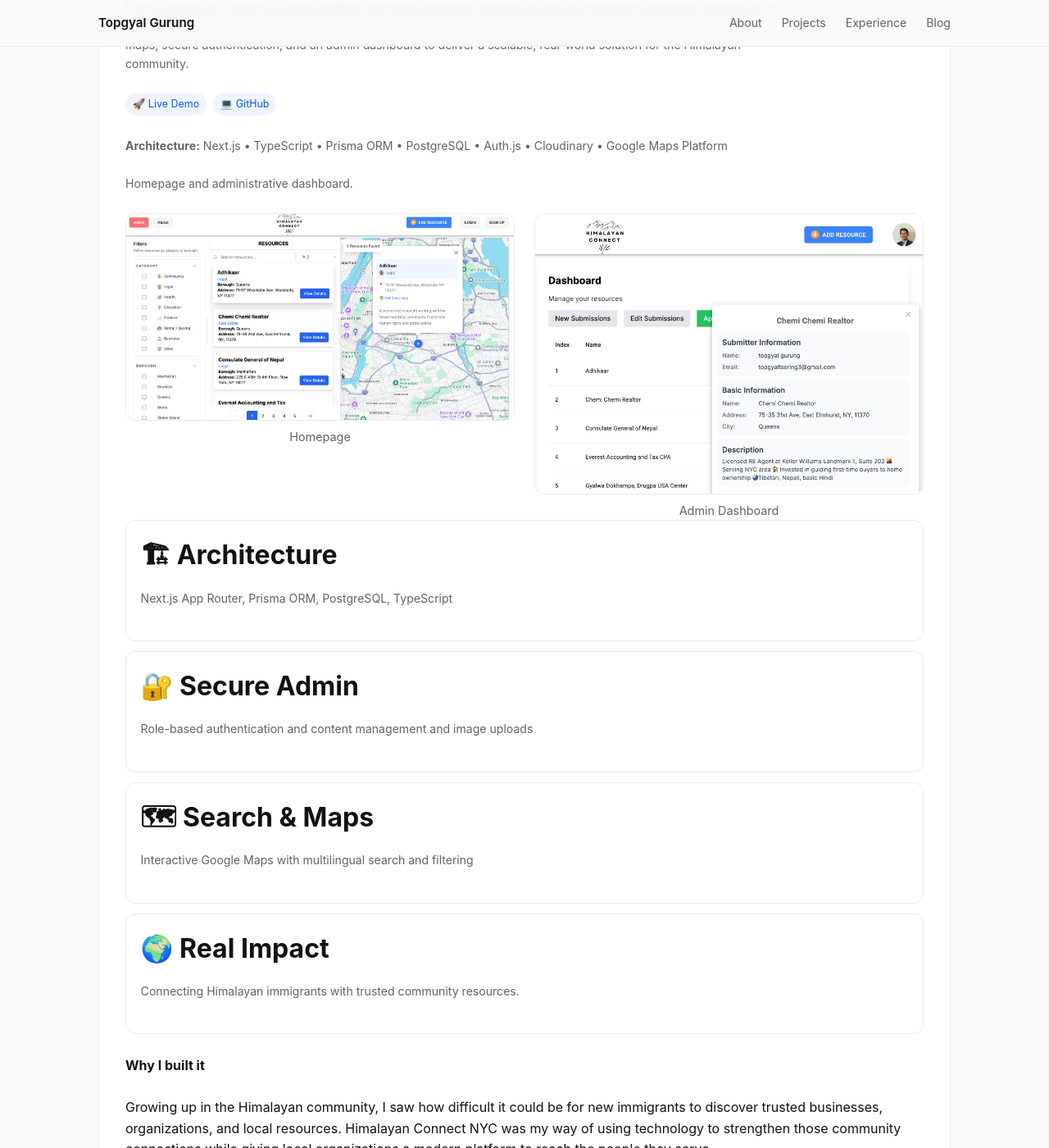
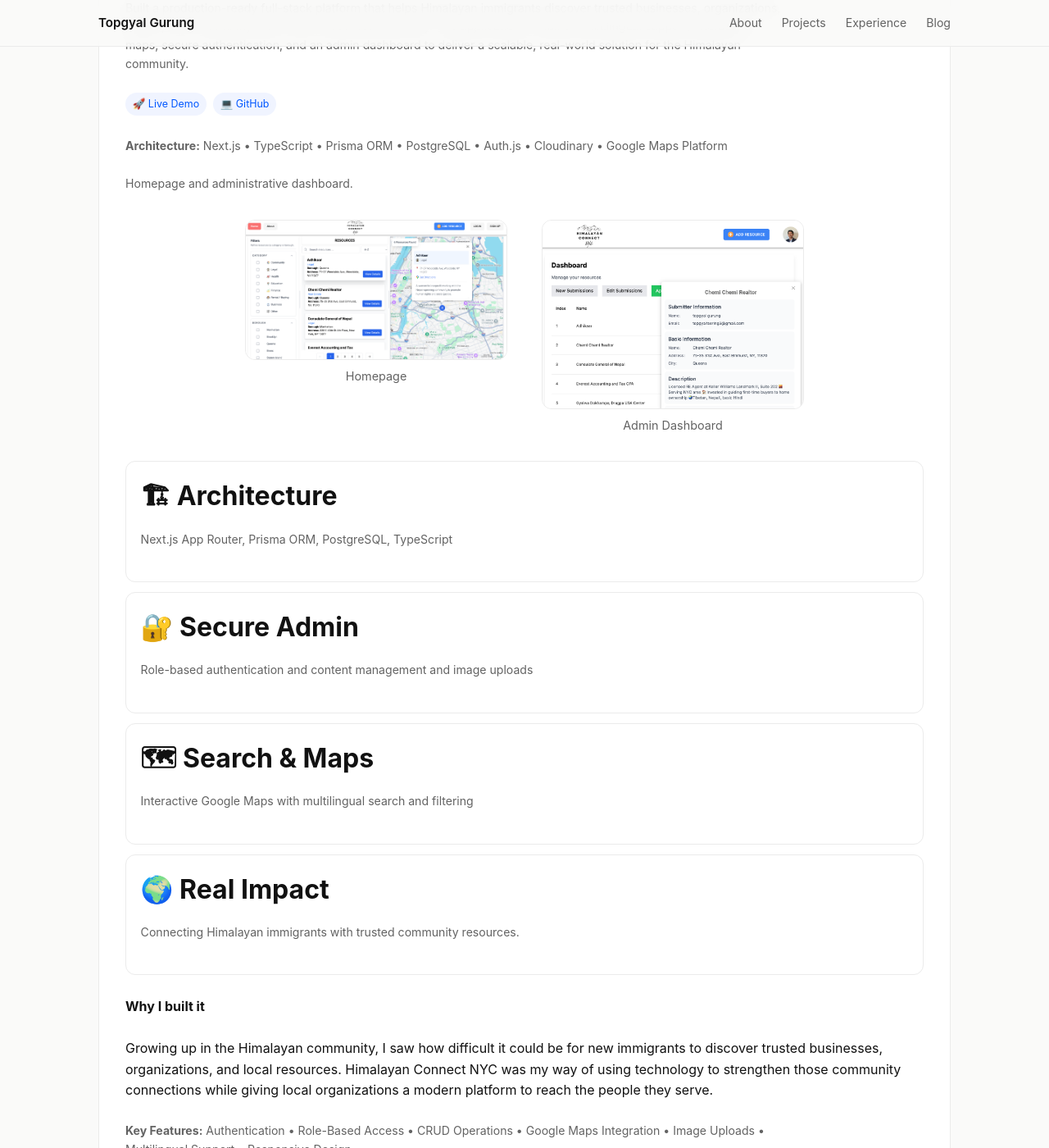
Before and after one commit to topgyalgurung/topgyalgurung.github.io, a Jekyll site: the page built from index.html, in a window 1280 px wide and 1400 px high, scrolled down 2317 px. Shown: the whole window at 82% size. Built offline with Jekyll 4.4.1, drawn with Linux system fonts in a browser that asks for light colours.

Commit message:
refine portfolio content

```diff
--- a/index.css
+++ b/index.css
@@ -356,25 +356,38 @@
   margin-bottom: 1.5rem;
 }
 
-.project-gallery{
-    display:grid;
-    grid-template-columns:1fr 1fr;
-    gap:1.5rem;
-    align-items:start;
+.project-gallery {
+  display: grid;
+  grid-template-columns: repeat(2, 1fr);
+  gap: 1.5rem;
+
+  max-width: 700px;   /* Adjust 700–800px to taste */
+  margin: 2rem auto;
 }
 
 .project-gallery figure {
-  margin: 0;
+
+  max-width: 380px;
+
 }
 
-.project-gallery img{
-    width:100%;
-    height:auto;
-    display:block;
-    border-radius:12px;
-    border:1px solid var(--line);
+.project-gallery img {
+
+  width: 100%;
+
+  max-width: 320px;
+
+  height: auto;
+
+  display: block;
+
+  margin: 0 auto;
+
+  border: 1px solid var(--line);
+
+  border-radius: 12px;
+
 }
-
 .project-gallery img:hover {
   transform: translateY(-3px);
 }
--- a/index.html
+++ b/index.html
@@ -363,6 +363,7 @@
 
           </p>
 
+        </div>
         </div>
 
     </section>
```
